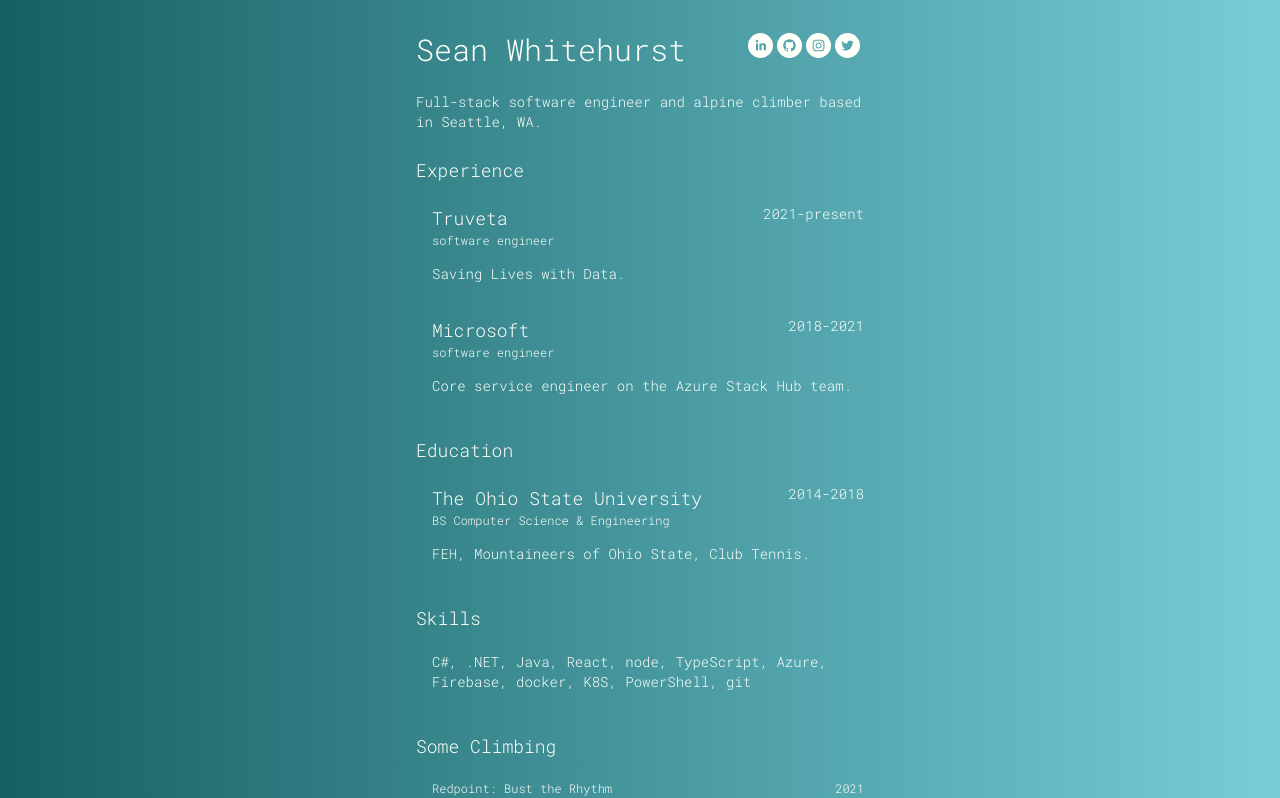
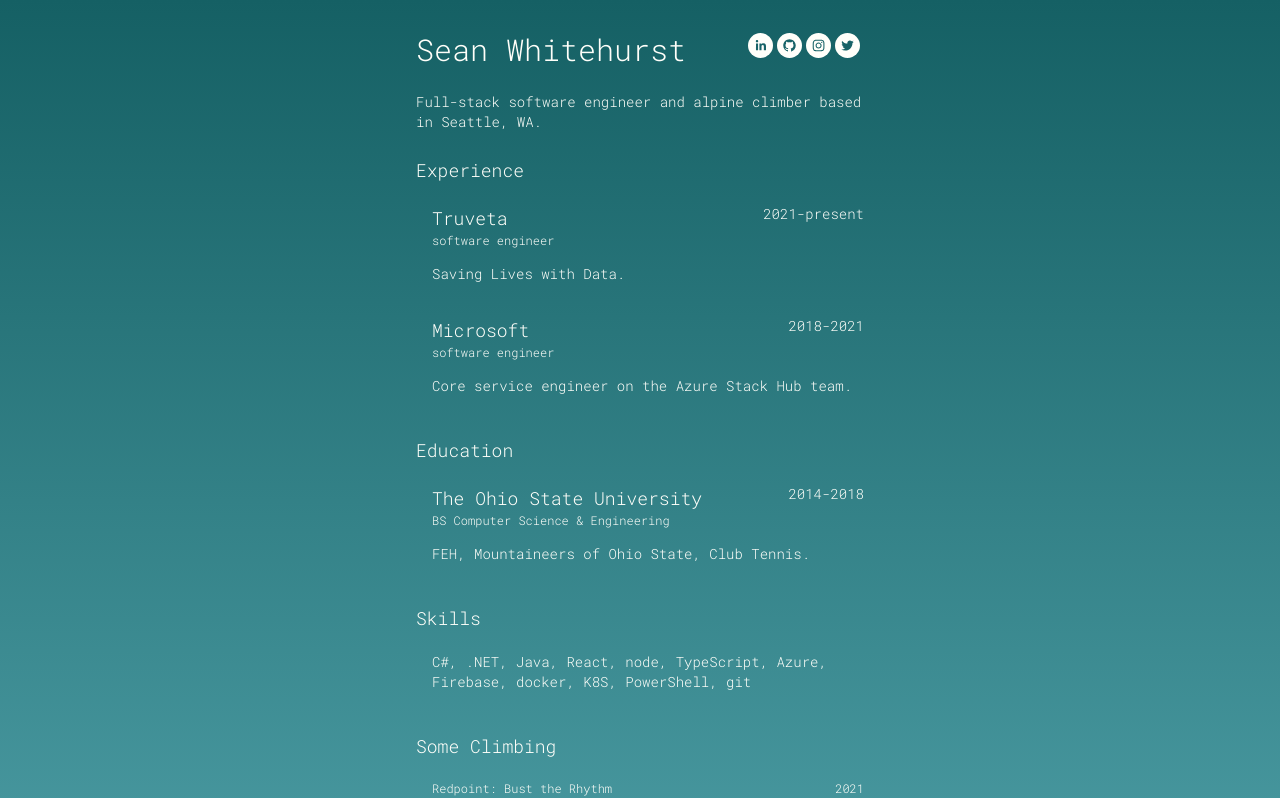
Before and after one commit to seanpwhitehurst/seanwhitehurst-web, a React (Create React App) app: page / in a window 1280 px wide. Shown: the top 798 px of the page. Built offline with nearby package versions, Linux system fonts and the light colour scheme.

Commit message:
change gradient

```diff
--- a/src/components/Layout.jsx
+++ b/src/components/Layout.jsx
@@ -2,7 +2,7 @@
 
 const Layout = ({children}) => {
   return (
-    <main className="bg-gradient-to-r from-background to-background-secondary min-h-screen">
+    <main className="bg-gradient-to-b from-background to-background-secondary min-h-screen">
       {children}
     </main>
   )
```
